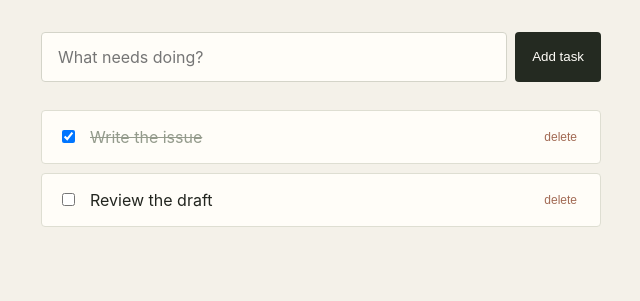
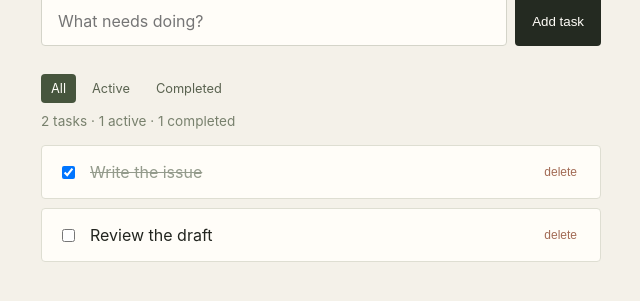
Before and after one commit to rkkautsar/louibot-todo-example, a website: page index.html in a window 1280 px wide. Shown: the part 363-664 px from the top of the page, without its empty margins (319-959 px from the left). Drawn offline with Linux system fonts and the light colour scheme.

Commit message:
Add accessible todo count summary (#3)

```diff
--- a/app.js
+++ b/app.js
@@ -7,6 +7,10 @@ export function createTodoStore(initial = initialTodos) {
   let todos = initial.map((todo) => ({ ...todo }));
   return {
     list() { return todos.map((todo) => ({ ...todo })); },
+    summary() {
+      const completed = todos.filter((todo) => todo.completed).length;
+      return { total: todos.length, active: todos.length - completed, completed };
+    },
     add(text) {
       const trimmed = text.trim();
       if (!trimmed) return;
@@ -25,10 +29,15 @@ if (typeof document !== "undefined") {
   const form = document.querySelector("#todo-form");
   const input = document.querySelector("#todo-input");
   const empty = document.querySelector("#empty-state");
+  const summary = document.querySelector("#todo-summary");
+  const filters = document.querySelector("#todo-filters");
+  let selectedFilter = "all";
 
   function render() {
-    const todos = store.list();
-    list.replaceChildren(...todos.map((todo) => {
+    const allTodos = store.list();
+    const visibleTodos = selectedFilter === "active" ? allTodos.filter((todo) => !todo.completed)
+      : selectedFilter === "completed" ? allTodos.filter((todo) => todo.completed) : allTodos;
+    list.replaceChildren(...visibleTodos.map((todo) => {
       const item = document.createElement("li");
       item.className = `todo-item${todo.completed ? " completed" : ""}`;
       item.innerHTML = `<input type="checkbox" ${todo.completed ? "checked" : ""} aria-label="Complete ${todo.text}"><label>${todo.text}</label><button class="delete" type="button" aria-label="Delete ${todo.text}">delete</button>`;
@@ -36,8 +45,20 @@ if (typeof document !== "undefined") {
       item.querySelector(".delete").addEventListener("click", () => { store.remove(todo.id); render(); });
       return item;
     }));
-    empty.hidden = todos.length > 0;
+    empty.hidden = visibleTodos.length > 0;
+    const { total, active, completed } = store.summary();
+    summary.textContent = `${total} ${total === 1 ? "task" : "tasks"} · ${active} active · ${completed} completed`;
   }
+
+  filters.addEventListener("click", (event) => {
+    const button = event.target.closest("button[data-filter]");
+    if (!button) return;
+    selectedFilter = button.dataset.filter;
+    filters.querySelectorAll("button").forEach((filter) => {
+      filter.setAttribute("aria-pressed", String(filter === button));
+    });
+    render();
+  });
 
   form.addEventListener("submit", (event) => {
     event.preventDefault();
--- a/index.html
+++ b/index.html
@@ -18,6 +18,12 @@
         <input id="todo-input" name="task" placeholder="What needs doing?" autocomplete="off" required />
         <button type="submit">Add task</button>
       </form>
+      <nav id="todo-filters" class="todo-filters" aria-label="Filter tasks">
+        <button type="button" data-filter="all" aria-pressed="true">All</button>
+        <button type="button" data-filter="active" aria-pressed="false">Active</button>
+        <button type="button" data-filter="completed" aria-pressed="false">Completed</button>
+      </nav>
+      <p id="todo-summary" class="todo-summary" aria-live="polite" aria-atomic="true"></p>
       <ul id="todo-list" class="todo-list" aria-live="polite"></ul>
       <p id="empty-state" class="empty-state">Nothing here yet. Add one small thing.</p>
     </main>
--- a/styles.css
+++ b/styles.css
@@ -18,3 +18,7 @@ button:hover { background: #46553d; }
 .delete:hover { background: #f6e7de; }
 .empty-state { color: #949b8c; font-size: .9rem; }
 .sr-only { position: absolute; width: 1px; height: 1px; padding: 0; overflow: hidden; clip: rect(0, 0, 0, 0); white-space: nowrap; border: 0; }
+.todo-filters { display: flex; gap: 6px; margin: 0 0 10px; }
+.todo-filters button { padding: 7px 10px; color: #59624f; background: transparent; font: inherit; font-size: .8rem; }
+.todo-filters button[aria-pressed="true"] { color: #fffdf8; background: #46553d; }
+.todo-summary { margin: 0 0 16px; color: #78816d; font-size: .85rem; }
```
Also changed, not shown: test/app.test.mjs (+14 -0 lines).
